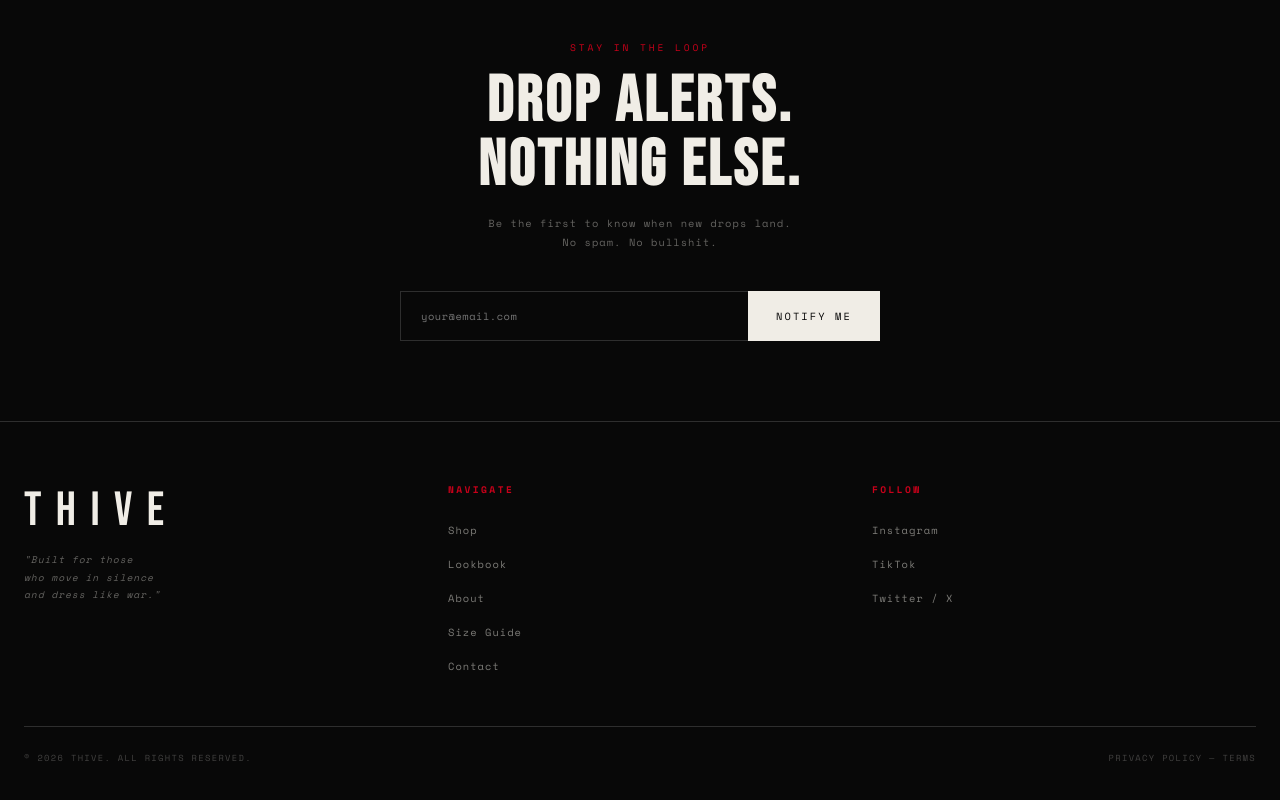
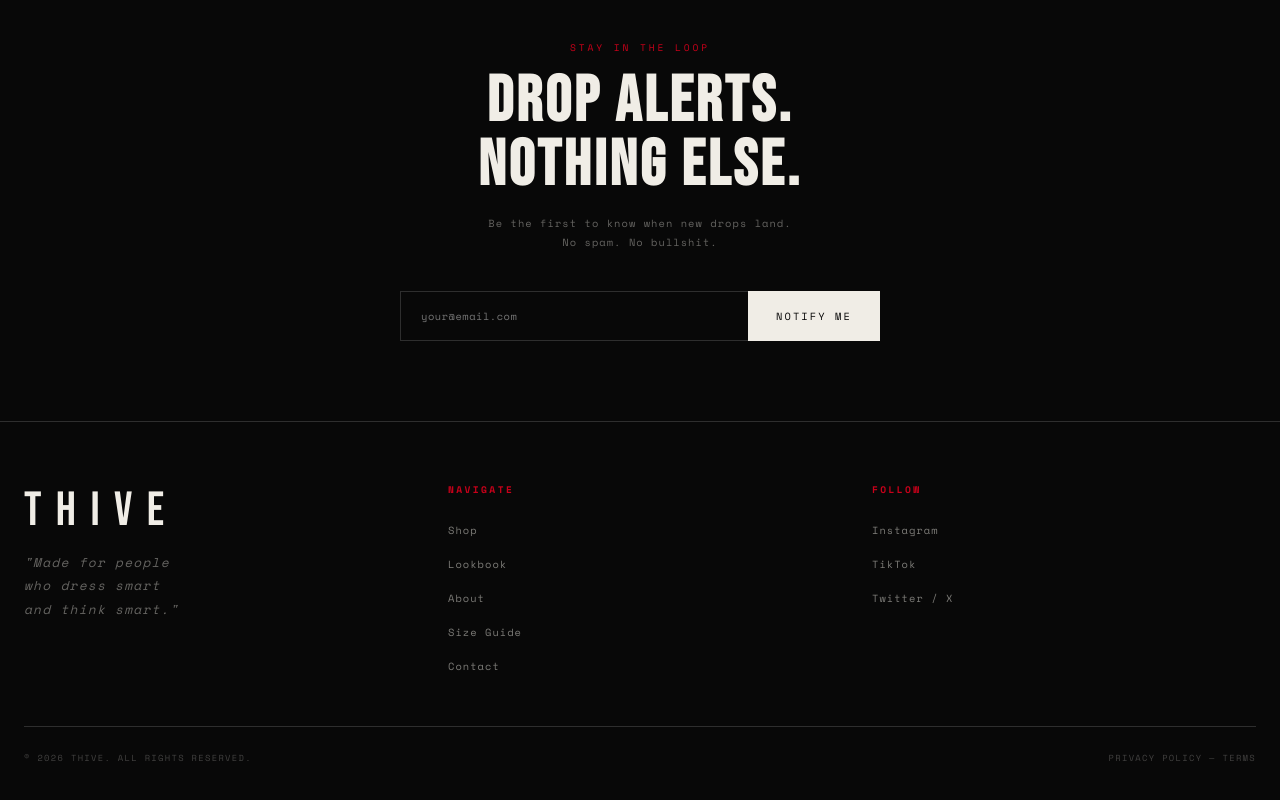
Before and after one commit to NotEyob/thive, a Next.js app: page / in a window 1280 px wide. Shown: the part 2885-3685 px from the top of the page. Built offline with nearby package versions, Linux system fonts and the light colour scheme.

Commit message:
animation, newsletter

```diff
--- a/components/Footer.tsx
+++ b/components/Footer.tsx
@@ -14,10 +14,10 @@ export default function Footer() {
           <div>
             <div style={{ fontFamily: 'Bebas Neue, sans-serif', fontSize: '3rem', letterSpacing: '0.3em' }}>THIVE</div>
             <p style={{
-              fontSize: '0.6rem', letterSpacing: '0.1em', color: 'rgba(240,237,230,0.4)',
+              fontSize: '0.8rem', letterSpacing: '0.1em', color: 'rgba(240,237,230,0.4)',
               marginTop: '12px', fontStyle: 'italic', lineHeight: 1.8
             }}>
-              "Built for those<br />who move in silence<br />and dress like war."
+              "Made for people<br />who dress smart<br />and think smart."
             </p>
           </div>
 
```
